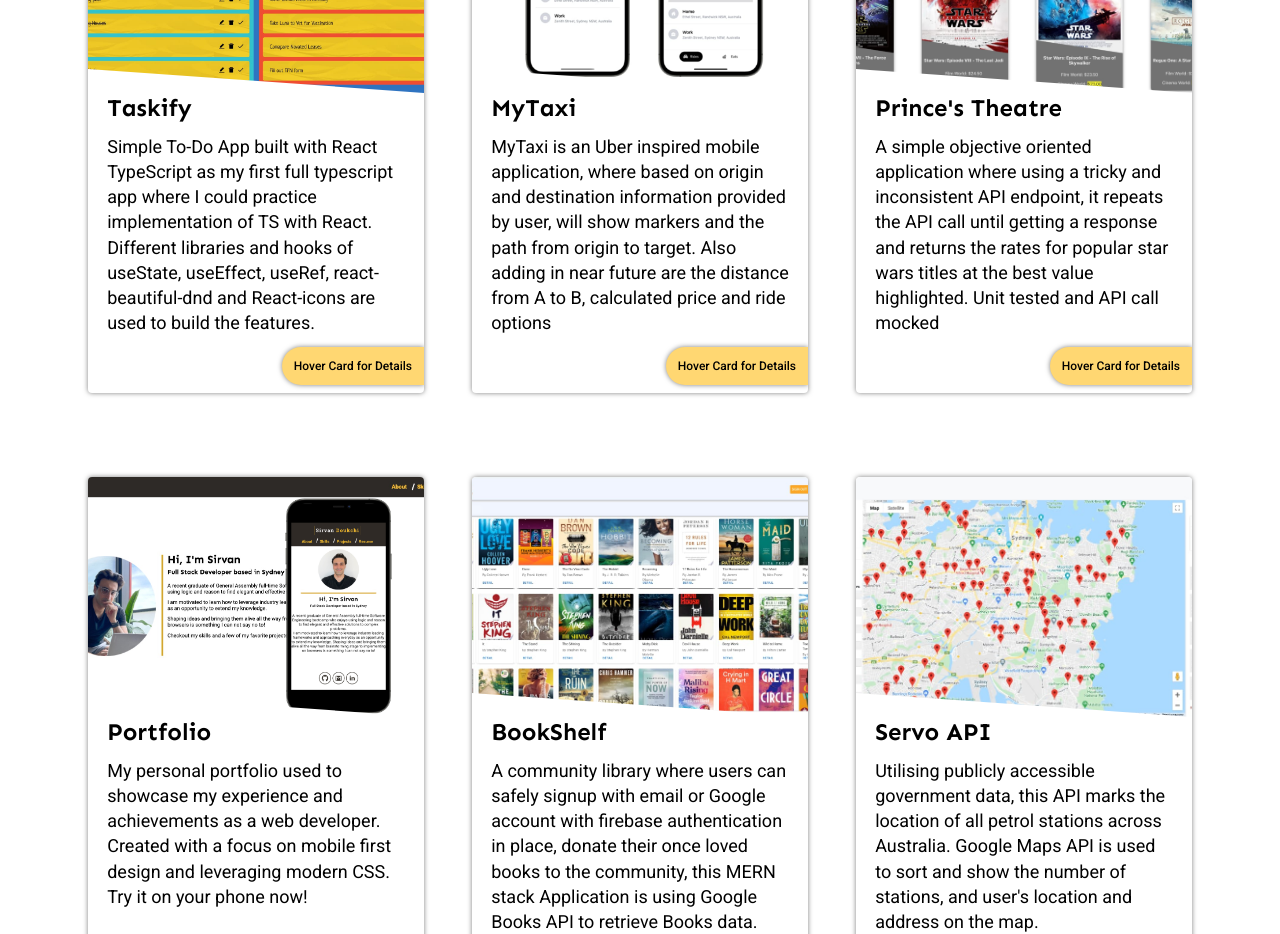
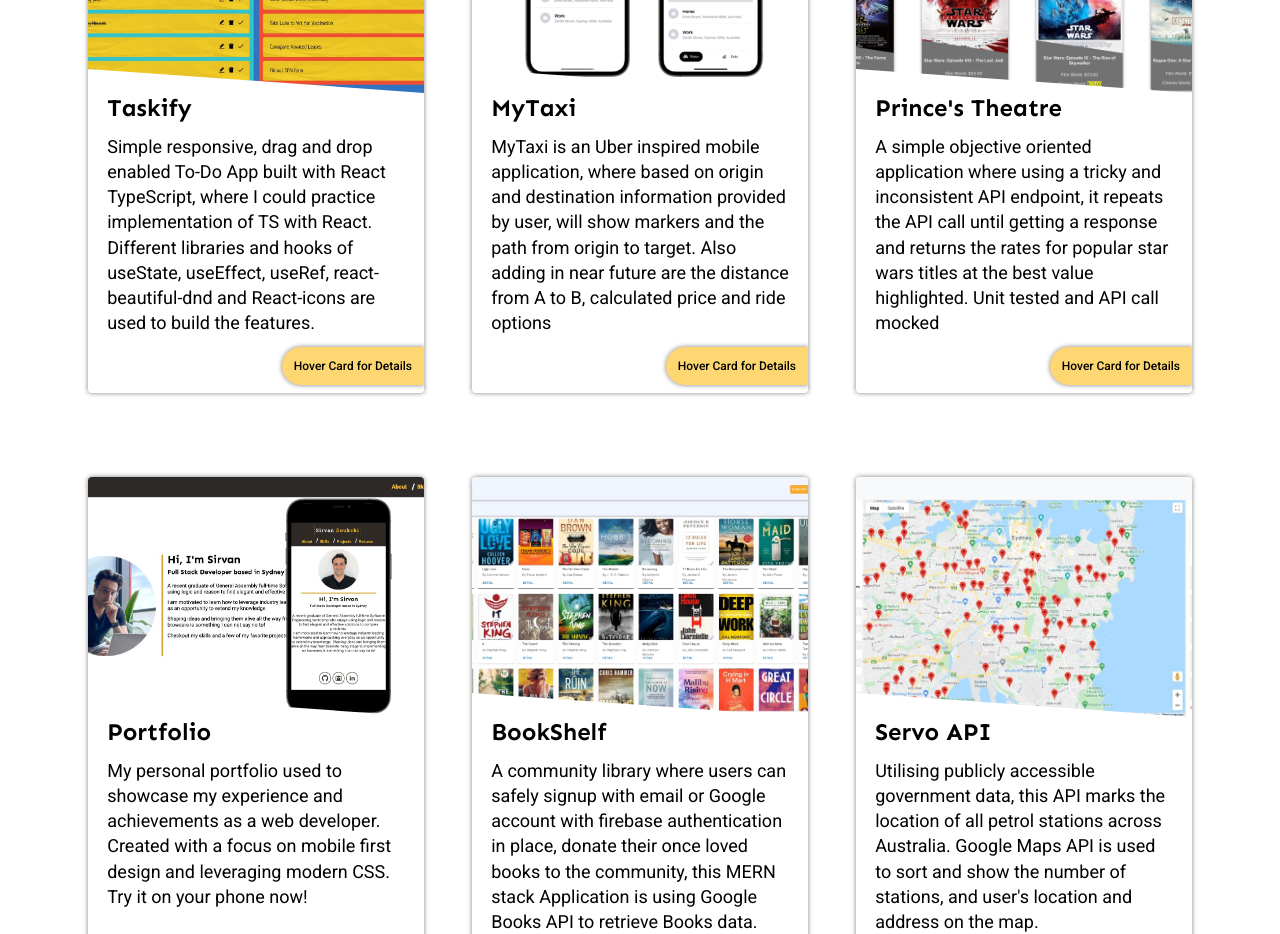
Before and after one commit to SirvanD/Portfolio, a Next.js app: page / in a window 1280 px wide. Shown: the part 1940-2874 px from the top of the page. Built offline with nearby package versions, Linux system fonts and the light colour scheme.

Commit message:
updated projects

```diff
--- a/components/Cards/projects.js
+++ b/components/Cards/projects.js
@@ -39,7 +39,7 @@ const skills = {
 export const projectsData = [
   {
     title: "Taskify",
-    description: `Simple To-Do App built with React TypeScript as my first full typescript app where I could practice implementation of TS with React. Different libraries and hooks of useState, useEffect, useRef, react-beautiful-dnd and React-icons are used to build the features.`,
+    description: `Simple responsive, drag and drop enabled To-Do App built with React TypeScript, where I could practice implementation of TS with React. Different libraries and hooks of useState, useEffect, useRef, react-beautiful-dnd and React-icons are used to build the features.`,
     image: "../../projects/taskify.jpg",
     role: "FrontEnd Application",
     type: "Personal Project",
```
